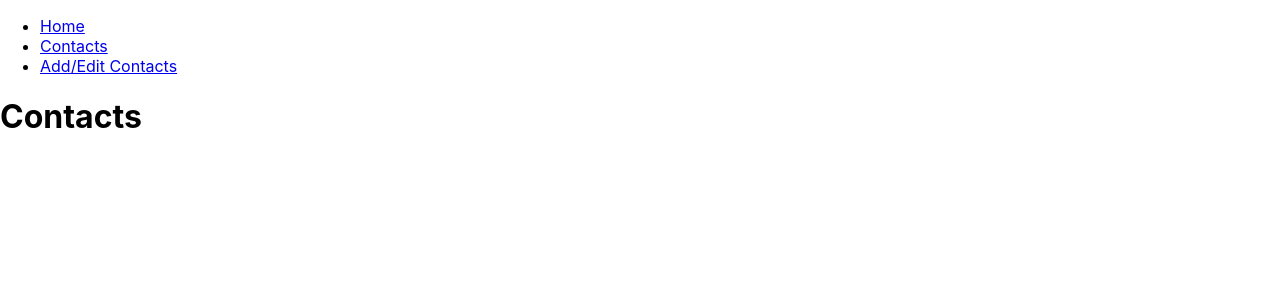
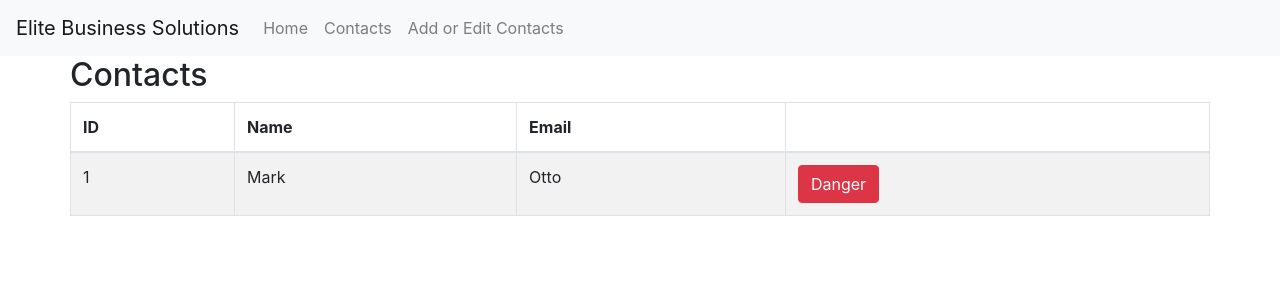
Before and after one commit to bradonstudie/ebs-interview, a React (Create React App) app in the folder ebs/: page /contacts in a window 1280 px wide. Shown: the top 300 px of the page. Built offline with nearby package versions, Linux system fonts and the light colour scheme.

Commit message:
Layout added, router decoupled, pages ready, table structured

```diff
--- a/ebs/src/App.js
+++ b/ebs/src/App.js
@@ -1,57 +1,17 @@
 import './App.css';
-import {
-  BrowserRouter as Router,
-  Switch,
-  Route,
-  Link
-} from 'react-router-dom';
-import Contacts from './pages/Contacts';
-import EditContacts from './pages/EditContacts';
+import 'bootstrap/dist/css/bootstrap.min.css';
+import { Fragment } from 'react';
+
+import NavigationBar from './components/NavigationBar';
+import PageRouter from './components/PageRouter';
 
 function App() {
   return (
-    <Router>
-      <div>
-        <nav>
-          <ul>
-            <li>
-              <Link to="/">Home</Link>
-            </li>
-            <li>
-              <Link to="/contacts">Contacts</Link>
-            </li>
-            <li>
-              <Link to="/edit-contacts">Add/Edit Contacts</Link>
-            </li>
-          </ul>
-        </nav>
-
-        <Switch>
-          <Route path="/contacts">
-            <Contacts />
-          </Route>
-          <Route path="/edit-contacts">
-            <EditContacts />
-          </Route>
-          <Route path="/">
-            <Home />
-          </Route>
-        </Switch>
-      </div>
-    </Router>
+    <Fragment>
+      <NavigationBar />
+      <PageRouter />
+    </Fragment>
   );
 }
 
-function Home() {
-  return <h2>Home</h2>;
-}
-
-// function Contacts() {
-//   return <h2>Edit Contacts</h2>;
-// }
-
-// function EditContacts() {
-//   return <h2>Contacts</h2>;
-// }
-
 export default App;
--- /dev/null
+++ b/ebs/src/components/NavigationBar.js
@@ -0,0 +1,14 @@
+import { Nav, Navbar } from 'react-bootstrap';
+
+const NavigationBar = () => (
+  <Navbar bg="light" variant="light">
+    <Navbar.Brand href="#home">Elite Business Solutions</Navbar.Brand>
+    <Nav className="mr-auto">
+      <Nav.Link href="/">Home</Nav.Link>
+      <Nav.Link href="/contacts">Contacts</Nav.Link>
+      <Nav.Link href="/edit-contacts">Add or Edit Contacts</Nav.Link>
+    </Nav>
+  </Navbar>
+);
+
+export default NavigationBar;
--- /dev/null
+++ b/ebs/src/components/PageRouter.js
@@ -0,0 +1,27 @@
+import {
+  BrowserRouter as Router,
+  Switch,
+  Route
+} from 'react-router-dom';
+
+import Home from '../pages/Home';
+import Contacts from '../pages/Contacts';
+import EditContacts from '../pages/EditContacts';
+
+const PageRouter = () => (
+  <Router>
+    <Switch>
+      <Route path="/contacts">
+        <Contacts />
+      </Route>
+      <Route path="/edit-contacts">
+        <EditContacts />
+      </Route>
+      <Route path="/">
+        <Home />
+      </Route>
+    </Switch>
+  </Router>
+);
+
+export default PageRouter;
--- a/ebs/src/pages/Contacts.js
+++ b/ebs/src/pages/Contacts.js
@@ -1,7 +1,34 @@
+import { Table, Button, Container, Row } from 'react-bootstrap';
+
 const Contacts = () => (
-  <h1>
-    Contacts
-  </h1>
+  <Container>
+    <Row>
+      <h2>
+        Contacts
+      </h2>
+
+      <Table striped bordered hover>
+        <thead>
+          <tr>
+            <th>ID</th>
+            <th>Name</th>
+            <th>Email</th>
+            <th></th>
+          </tr>
+        </thead>
+        <tbody>
+          <tr>
+            <td>1</td>
+            <td>Mark</td>
+            <td>Otto</td>
+            <td>
+                <Button variant="danger">Danger</Button>
+            </td>
+          </tr>
+        </tbody>
+      </Table>
+    </Row>
+  </Container>
 );
 
 export default Contacts;
--- /dev/null
+++ b/ebs/src/pages/Home.js
@@ -0,0 +1,7 @@
+const Home = () => (
+  <h2>
+    Welcome!
+  </h2>
+);
+
+export default Home;
```
Also changed, not shown: 1 other file (tests, documents, lock files or other folders).
